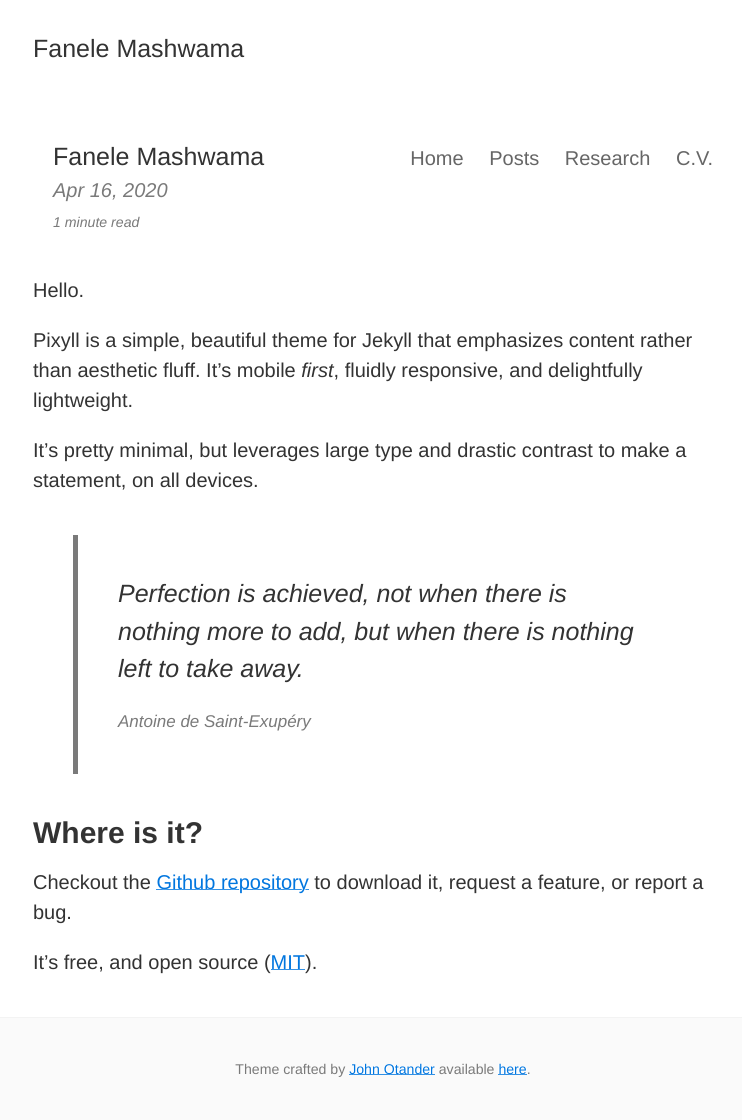
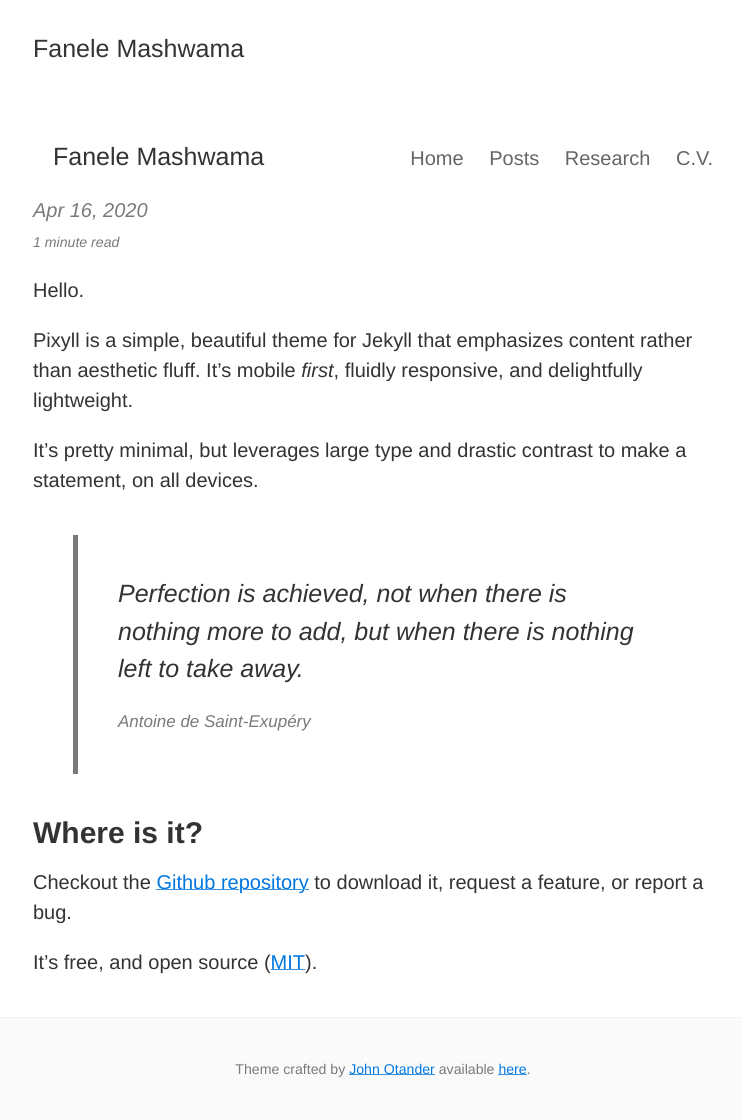
Before and after one commit to fmashwama/fmashwama.github.io, a Jekyll site: the page built from posts/welcome-to-pixyll.md, in a window 1280 px wide. Shown: the whole page, without its empty margins (257-999 px from the left). Built offline with Jekyll 4.4.1, drawn with Linux system fonts in a browser that asks for light colours.

Commit message:
Revert "Update post.html"
This reverts commit d7026be8cc51fc31f84745476994eea8d43dbc23.

```diff
--- a/_layouts/post.html
+++ b/_layouts/post.html
@@ -7,8 +7,6 @@ layout: default
 {% assign minutes = 1 %}
 {% endif %}
 
-
-<div class="post-header mb2">
 <header class="site-header px2 px-responsive">
   <div class="mt2 wrap">
     <div class="measure">
@@ -29,6 +27,10 @@ layout: default
 
     </div>
   </div>
+</header>
+
+
+<div class="post-header mb2">
 
   <span class="post-meta">{{ page.date | date: site.date_format }}</span><br>
   {% if page.update_date %}
@@ -42,7 +44,6 @@ layout: default
   {% endif %}
   </span>
 </div>
-  </header>
 
 <article class="post-content">
   {{ content }}
```
